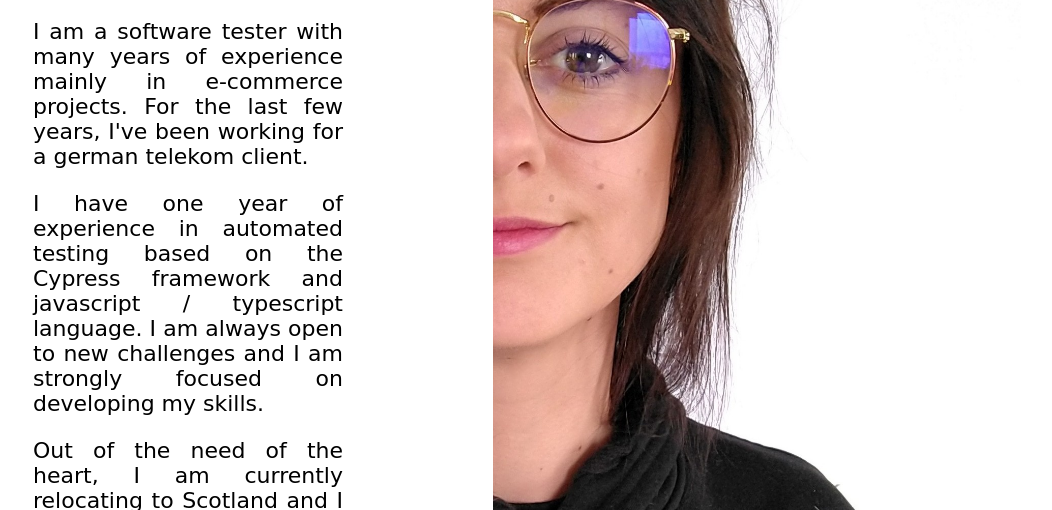
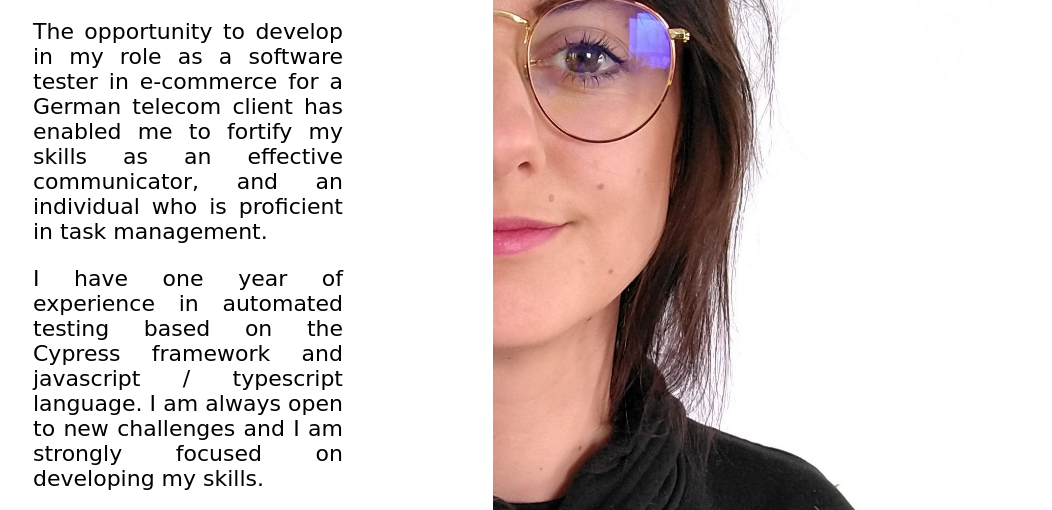
Before and after one commit to izabelaakam/resume, a plain HTML site: page aboutPage.html in a window 1280 px wide. Shown: the part 269-779 px from the top of the page, without its empty margins (147-1199 px from the left). Drawn offline with Linux system fonts and the light colour scheme; a web font is replaced by a local one.

Commit message:
update about page

```diff
--- a/aboutPage.html
+++ b/aboutPage.html
@@ -27,7 +27,7 @@
                     </div> <!-- end of div class="aboutLine" -->
                 </div> <!-- end of div class="aboutHeader group" -->
                 <div class="aboutContent">
-                    <p>I am a software tester with many years of experience mainly in e-commerce projects. For the last few years, I've been working for a german telekom client.</p>
+                    <p>The opportunity to develop in my role as a software tester in e-commerce for a German telecom client has enabled me to fortify my skills as an effective communicator, and an individual who is proficient in task management.</p>
                     <p>I have one year of experience in automated testing based on the Cypress framework and javascript / typescript language. I am always open to new challenges and I am strongly focused on developing my skills.</p>
                     <p>Out of the need of the heart, I am currently relocating to Scotland and I am looking for a company for a long-term contract. I will be happy to get interesting experiences and meet wonderful people on board.</p>
                     <p>In my spare time, I am keen on sports, movies and coocking. I am also looking for a belay partner for climbing :)</p>
```
